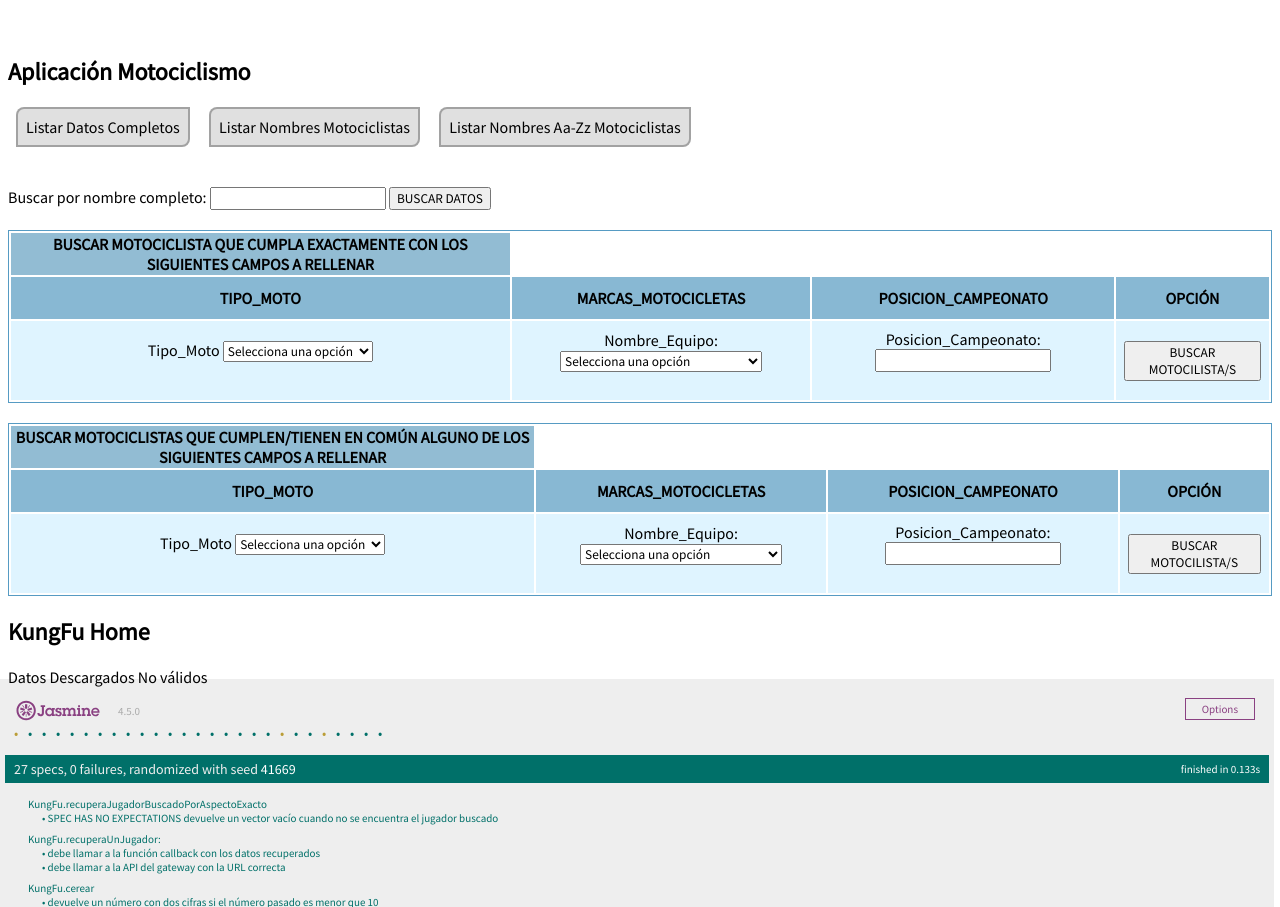
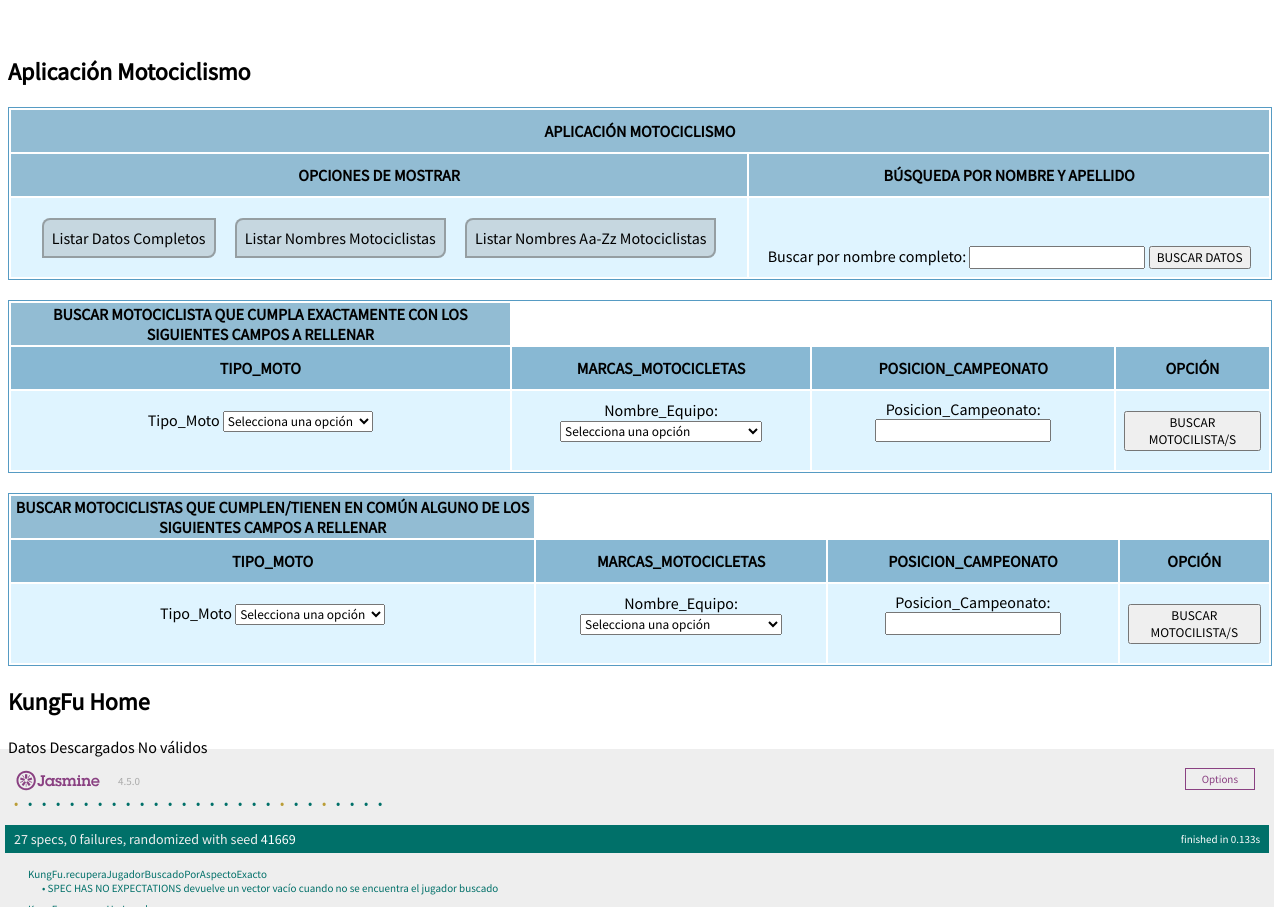
Before and after one commit to UJA-DAGIL-22-23/d-agil-2022-2023-practica-4-bader_carlos_irene_javier_raul, a website with bundled scripts: page front-end/static-files/index.html in a window 1280 px wide. Shown: the part 1538-2445 px from the top of the page. Built offline with nearby package versions, Linux system fonts and the light colour scheme; no server answers.

Commit message:
Hago cambios en el index, y añado una tabla para agrupar de manera más ordenada la información

```diff
--- a/front-end/static-files/index.html
+++ b/front-end/static-files/index.html
@@ -259,15 +259,37 @@
     <!--<a href="javascript:Motociclismo.procesarHome()" class="opcion-principal"
         title="Llama a la ruta / del MS Motociclismo">Home</a>
     <a href="javascript:Motociclismo.procesarAcercaDe()" class="opcion-principal"
-        title="Llama a la ruta /acercade del MS Motociclismo">Acerca de</a>-->
+        title="Llama a la ruta /acercade del MS Motociclismo">Acerca de</a>
     <a href="javascript:Motociclismo.listar()" class="opcion-principal mostrar"
         title="Realiza un listado de todas los motociclistas y datos que hay en la BBDD">Listar Datos Completos</a>
     <a href="javascript:Motociclismo.listarNombres()" class="opcion-principal mostrar"
         title="Realiza un listado de todas los nombres de los motociclistas que hay en la BBDD">Listar Nombres Motociclistas</a>
     <a href="javascript:Motociclismo.listarNombresAZ()" class="opcion-principal mostrar"
         title="Realiza un listado de todas los nombres de los motociclistas que hay en la BBDD">Listar Nombres Aa-Zz Motociclistas</a>
-        <br>
+        <br>-->
 
+        <nav>
+            <table class="listado-motociclistas">
+                <thead>
+                    <tr>
+                        <th colspan="4">Aplicación Motociclismo</th>
+                    </tr>
+                </thead>
+                <thead>
+                        <th>Opciones de mostrar</th><th>Búsqueda por Nombre y apellido</th>
+                </thead>
+                <tbody>
+                    <tr>
+                        <td>
+                            <a href="javascript:Motociclismo.listar()" class="opcion-principal mostrar"
+                            title="Realiza un listado de todas los motociclistas y datos que hay en la BBDD">Listar Datos Completos</a>
+                        <a href="javascript:Motociclismo.listarNombres()" class="opcion-principal mostrar"
+                            title="Realiza un listado de todas los nombres de los motociclistas que hay en la BBDD">Listar Nombres Motociclistas</a>
+                        <a href="javascript:Motociclismo.listarNombresAZ()" class="opcion-principal mostrar"
+                            title="Realiza un listado de todas los nombres de los motociclistas que hay en la BBDD">Listar Nombres Aa-Zz Motociclistas</a>
+                        </td>
+
+                        <td>
 
                                   <!--HU 08-->
 
@@ -283,6 +305,11 @@
                                     Motociclismo.personaBuscar(searchTermm);
                                  }
                                 </script>
+                        </td>
+                    </tr>
+                </tbody>
+            </table>
+
 
 <!--HU 10-->
 
```
Lines whose indentation alone changed are shown as unchanged.
